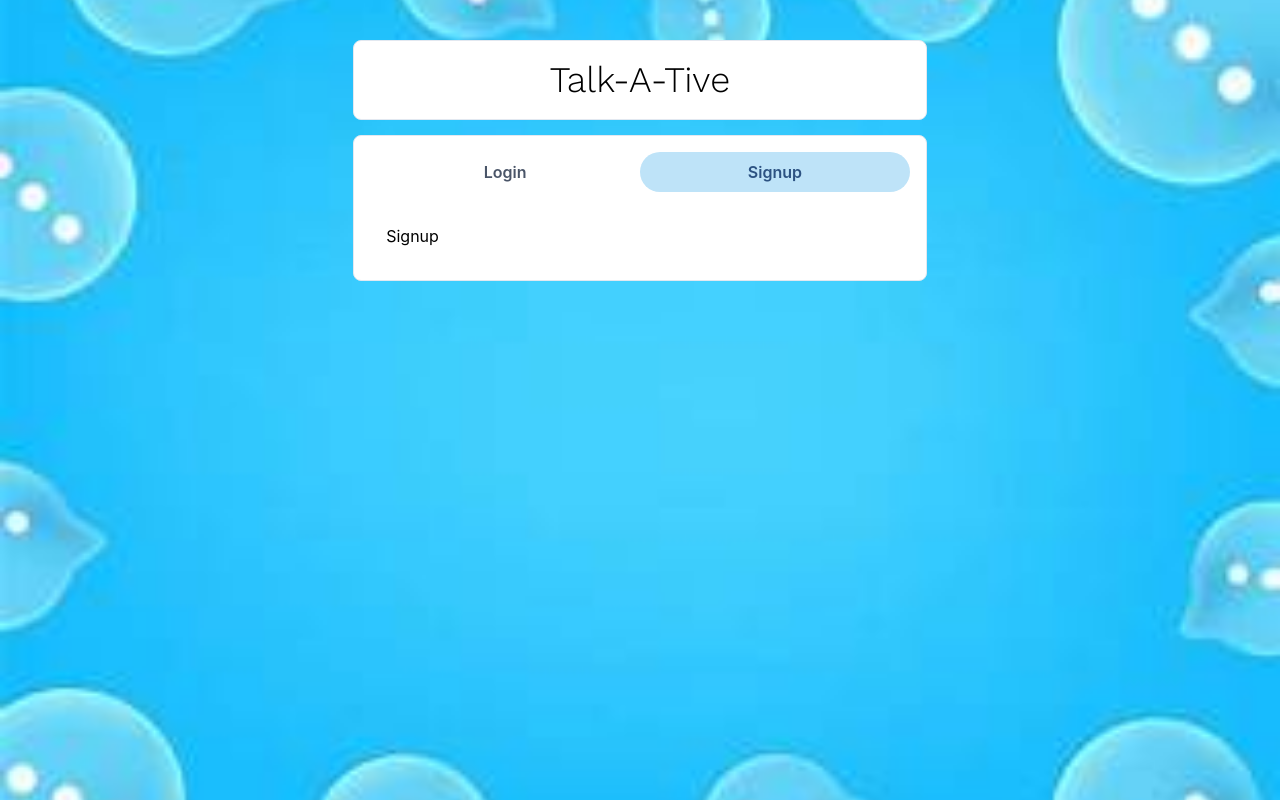
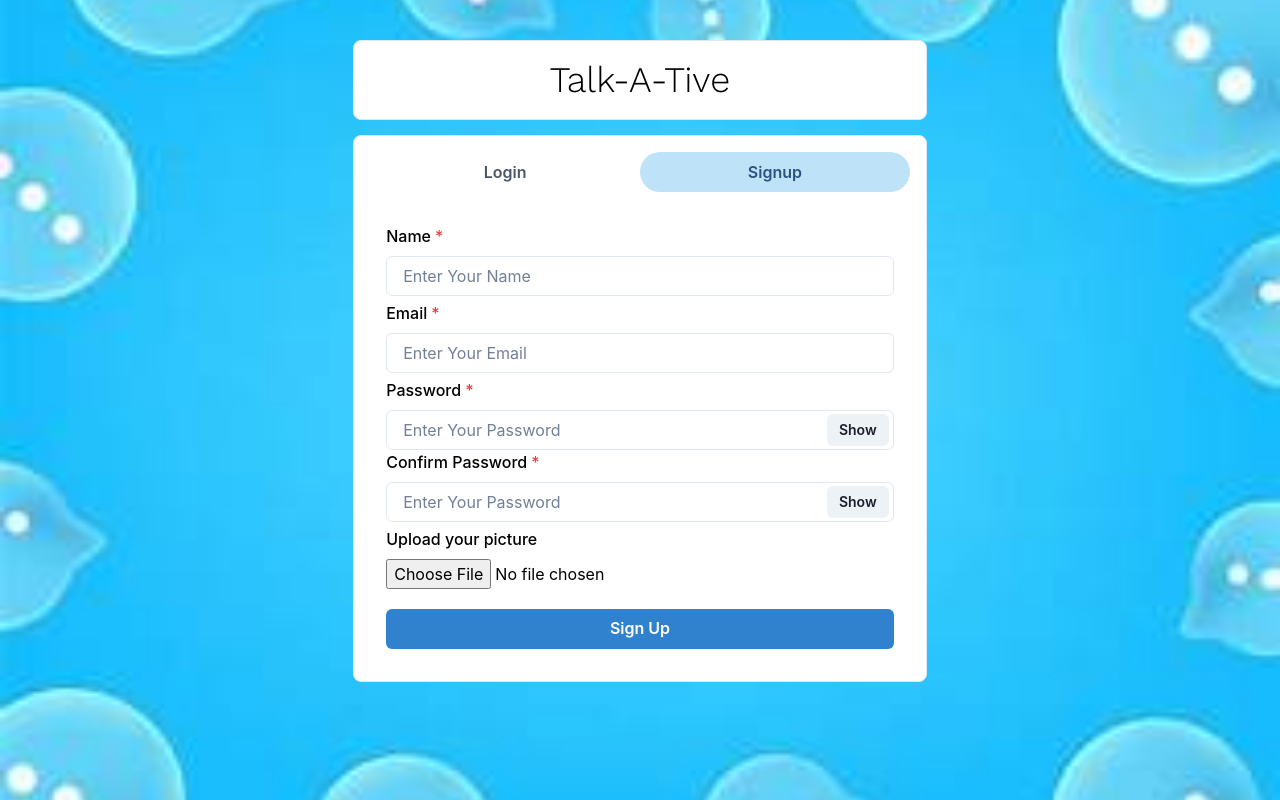
Before and after one commit to AaronSala/MERN-CHAT, a React (Create React App) app: page / in a window 1280 px wide. Both pictures are taken after a click on the tab "Signup". Built offline with nearby package versions, Linux system fonts and the light colour scheme.

Commit message:
created login and sign up with chakra

```diff
--- a/src/components/Authentication/Login.js
+++ b/src/components/Authentication/Login.js
@@ -1,11 +1,70 @@
-import React from 'react'
+import {
+  Button,
+  FormControl,
+  FormLabel,
+  Input,
+  InputGroup,
+  InputRightElement,
+  VStack,
+} from "@chakra-ui/react";
+import React, { useState } from "react";
 
 const Login = () => {
+  const [show, setShow] = useState(false);
+  const [email, setEmail] = useState();
+  const [password, setPassword] = useState();
+
+  const handleClick = () => setShow(!show);
+
+  const submitHandler = () => {};
+
   return (
-    <div>
-      Login
-    </div>
-  )
-}
+    <VStack spacing="5px">
+      <FormControl id="email" isRequired>
+        <FormLabel>Email</FormLabel>
+        <Input
+          placeholder="Enter Your Email"
+          onChange={(e) => setEmail(e.target.value)}
+        />
+      </FormControl>
 
-export default Login
+      <FormControl id="password" isRequired>
+        <FormLabel>Password</FormLabel>
+        <InputGroup>
+          <Input
+            type={show ? "text" : "password"}
+            placeholder="Enter Your Password"
+            onChange={(e) => setPassword(e.target.value)}
+          />
+          <InputRightElement width="4.5rem">
+            <Button show="1.75rem" size="sm" onClick={handleClick}>
+              {show ? "hide" : "Show"}
+            </Button>
+          </InputRightElement>
+        </InputGroup>
+      </FormControl>
+
+      <Button
+        colorScheme="green"
+        width="100%"
+        style={{ marginTop: 15 }}
+        onClick={submitHandler}
+      >
+        Login
+          </Button>
+          <Button
+              variant="solid"
+              colorScheme="red"
+              width="100%"
+              onClick={() => {
+                  setEmail("guest@example.com");
+                  setPassword("12345678")
+              }}
+          >
+              Get Guest User credentials
+          </Button>
+    </VStack>
+  );
+};
+
+export default Login;
--- a/src/components/Authentication/Signup.js
+++ b/src/components/Authentication/Signup.js
@@ -1,11 +1,96 @@
-import React from 'react'
+import {
+  Button,
+  FormControl,
+  FormLabel,
+  Input,
+  InputGroup,
+  InputRightElement,
+  VStack,
+} from "@chakra-ui/react";
+import React, { useState } from "react";
 
 const Signup = () => {
+  const [show, setShow] = useState(false);
+  const [name, setName] = useState();
+  const [email, setEmail] = useState();
+  const [confirmpassword, setConfirmpassword] = useState();
+  const [password, setPassword] = useState();
+  const [pic, setPic] = useState();
+
+  const handleClick = () => setShow(!show);
+
+  const postDetails = (pics) => {};
+  const submitHandler = () => {};
+
   return (
-    <div>
-      Signup
-    </div>
-  )
-}
+    <VStack spacing="5px">
+      <FormControl id="first-name" isRequired>
+        <FormLabel>Name</FormLabel>
+        <Input
+          placeholder="Enter Your Name"
+          onChange={(e) => setName(e.target.value)}
+        />
+      </FormControl>
 
-export default Signup
+      <FormControl id="email" isRequired>
+        <FormLabel>Email</FormLabel>
+        <Input
+          placeholder="Enter Your Email"
+          onChange={(e) => setEmail(e.target.value)}
+        />
+      </FormControl>
+
+      <FormControl id="password" isRequired>
+        <FormLabel>Password</FormLabel>
+        <InputGroup>
+          <Input
+            type={show ? "text" : "password"}
+            placeholder="Enter Your Password"
+            onChange={(e) => setPassword(e.target.value)}
+          />
+          <InputRightElement width="4.5rem">
+            <Button show="1.75rem" size="sm" onClick={handleClick}>
+              {show ? "hide" : "Show"}
+            </Button>
+          </InputRightElement>
+        </InputGroup>
+
+        <FormControl id="password" isRequired></FormControl>
+        <FormLabel>Confirm Password</FormLabel>
+        <InputGroup>
+          <Input
+            type={show ? "text" : "password"}
+            placeholder="Enter Your Password"
+            onChange={(e) => setConfirmpassword(e.target.value)}
+          />
+          <InputRightElement width="4.5rem">
+            <Button show="1.75rem" size="sm" onClick={handleClick}>
+              {show ? "hide" : "Show"}
+            </Button>
+          </InputRightElement>
+        </InputGroup>
+      </FormControl>
+
+      <FormControl id="pic">
+        <FormLabel>Upload your picture</FormLabel>
+        <input
+          type="file"
+          p={0.5}
+          accept="image/*"
+          onChange={(e) => postDetails(e.target.files[0])}
+        />
+      </FormControl>
+
+      <Button
+        colorScheme="blue"
+        width="100%"
+        style={{ marginTop: 15 }}
+        onClick={submitHandler}
+      >
+        Sign Up
+      </Button>
+    </VStack>
+  );
+};
+
+export default Signup;
```
